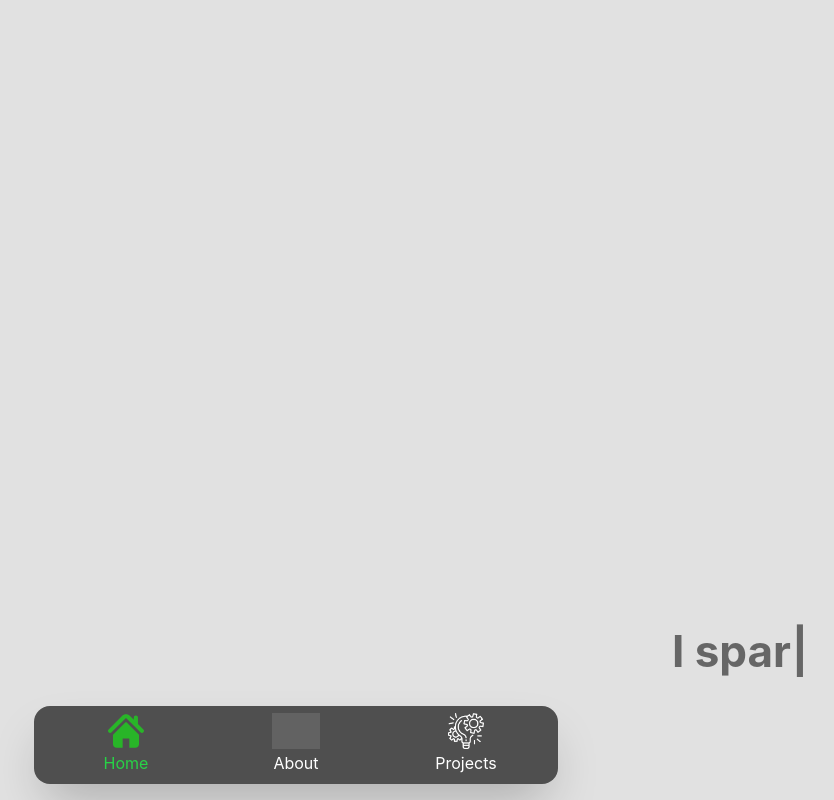
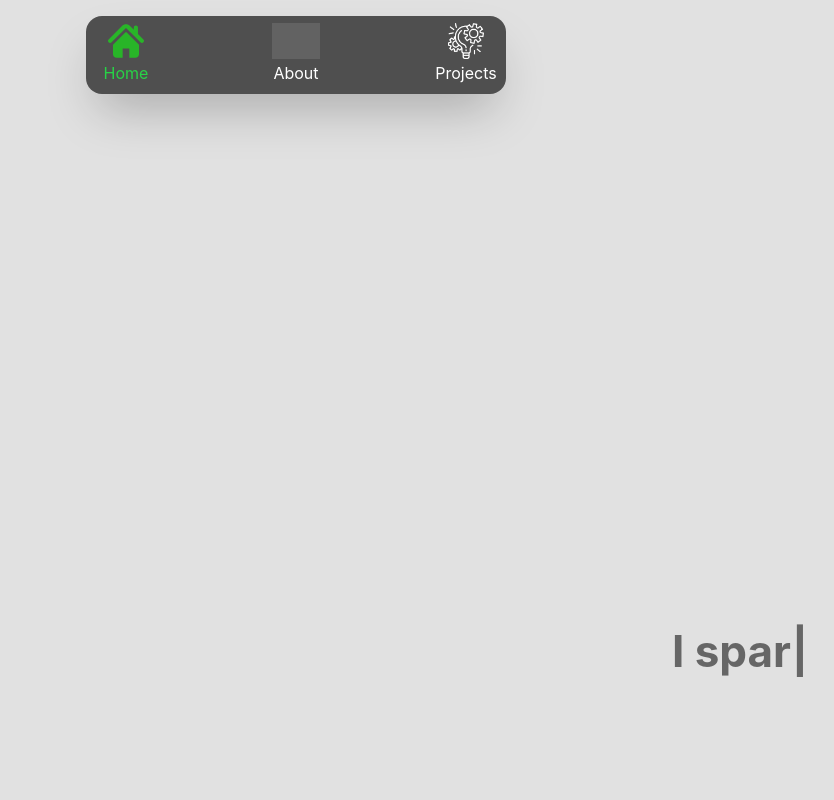
Before and after one commit to vadym0509/ReactProrfolio, a React (Create React App) app: page / in a window 1280 px wide. Shown: the whole page, without its empty margins (344-1178 px from the left). Built offline with nearby package versions, Linux system fonts and the light colour scheme; grey boxes are pictures that could not be loaded.

Commit message:
changed bottom nav to use across all pages

```diff
--- a/src/components/BottomNav/BottomNav.jsx
+++ b/src/components/BottomNav/BottomNav.jsx
@@ -3,25 +3,46 @@ import { NavLink } from "react-router-dom";
 import home from "../../assets/icons/home-icon.svg";
 import info from "../../assets/icons/info-icon.png";
 import project from "../../assets/icons/project-icon.png";
+import React, { useEffect, useState } from 'react';
+// Import useLocation hook
+import { useLocation } from 'react-router-dom';
 
 
 function BottomNav() {
-
+  const location = useLocation(); // once ready it returns the 'window.location' object
+  const [url, setUrl] = useState(null);
+  useEffect(() => {
+    setUrl(location.pathname);
+  }, [location]);
   return (
-    <section className="bottomNav">
-      <NavLink className="bottomNav__link" to="/">
-        <img src={home} className="bottomNav__logo activeBot" alt="Brainflix logo" />
-        <p className="bottomNav__p activep">Home</p>
-      </NavLink>
-      <NavLink className="bottomNav__link" to="/about">
-        <img src={info} className="bottomNav__logo filter-white" alt="Brainflix logo" />
-        <p className="bottomNav__p">About</p>
-      </NavLink>
-      <NavLink className="bottomNav__link" to="/projects">
-        <img src={project} className="bottomNav__logo filter-white" alt="Brainflix logo" />
-        <p className="bottomNav__p">Projects</p>
-      </NavLink>
-    </section>
+    // <section className="bottomNav">
+    //   <NavLink className="bottomNav__link" to="/">
+    //     <img src={home} className="bottomNav__logo activeBot" alt="Brainflix logo" />
+    //     <p className="bottomNav__p activep">Home</p>
+    //   </NavLink>
+    //   <NavLink className="bottomNav__link" to="/about">
+    //     <img src={info} className="bottomNav__logo filter-white" alt="Brainflix logo" />
+    //     <p className="bottomNav__p">About</p>
+    //   </NavLink>
+    //   <NavLink className="bottomNav__link" to="/projects">
+    //     <img src={project} className="bottomNav__logo filter-white" alt="Brainflix logo" />
+    //     <p className="bottomNav__p">Projects</p>
+    //   </NavLink>
+    // </section>
+    <section className="topNav">
+        <NavLink className="topNav__link" to="/">
+        <img src={home} className={"topNav__logo filter-white" + (url === "/" ?" activeBot" : "")} alt="Brainflix logo" />
+          <p className={"topNav__p " + (url === "/" ?" activep" : "")}>Home</p>
+        </NavLink>
+        <NavLink className="topNav__link" to="/about">
+          <img src={info} className={"topNav__logo filter-white" + (url === "/about" ?" activeBot" : "")} alt="Brainflix logo" />
+          <p className={"topNav__p" + (url === "/about" ?" activep" : "")}>About</p>
+        </NavLink>
+        <NavLink className="topNav__link" to="/projects">
+          <img src={project} className={"topNav__logo filter-white" + (url === "/projects" ?" activeBot" : "")} alt="Brainflix logo" />
+          <p className={"topNav__p" + (url === "/projects" ?" activep" : "")}>Projects</p>
+        </NavLink>
+      </section>
   );
 }
 export default BottomNav;
--- a/src/components/BottomNav/BottomNav.scss
+++ b/src/components/BottomNav/BottomNav.scss
@@ -10,7 +10,7 @@
     //align-items: center;
     background-color: #4F4F4F;
     padding: 7px 10px;
-    position: absolute;
+    position: fixed;
     left: 50%;
     bottom: 0;
     transform: translate(-50%, 0);
@@ -24,7 +24,7 @@
     width: auto;
     background-color: #4F4F4F;
     padding: 7px 10px;
-    position: absolute;
+    //position: absolute;
     left: 50%;
     bottom: 0;
     transform: translate(-50%, 0);
--- a/src/pages/ProjectPage.jsx
+++ b/src/pages/ProjectPage.jsx
@@ -1,7 +1,7 @@
 import { useState } from "react";
 import ProjectList from "../components/ProjectList/ProjectList";
 import ProjectData from "../data/projects.json";
-import TopNav from "../components/TopNav/TopNav";
+//import TopNav from "../components/TopNav/TopNav";
 import HackData from "../data/hackProjects.json";
 import Footer from "../components/Footer/Footer";
 import BottomNav from '../components/BottomNav/BottomNav';
```
